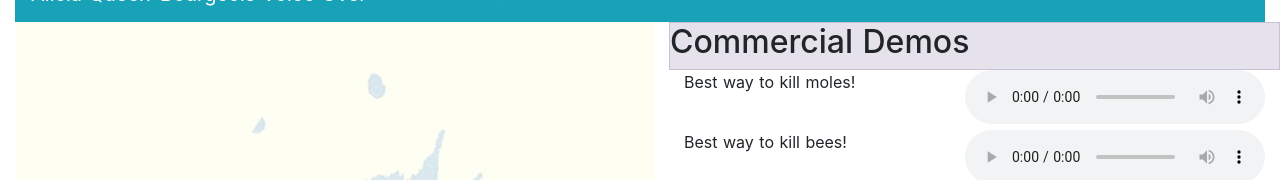
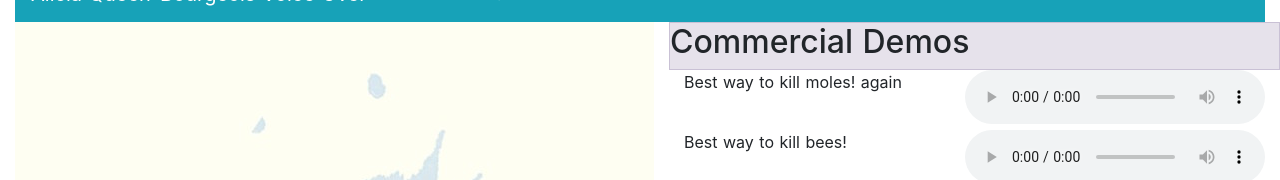
Before and after one commit to RaphBourgeois/alicia-website, a Nuxt app: page / in a window 1280 px wide. Shown: the part 334-514 px from the top of the page. Built offline with nearby package versions, Linux system fonts and the light colour scheme.

Commit message:
stupid change did large file rollback worked

```diff
--- a/pages/index.vue
+++ b/pages/index.vue
@@ -25,7 +25,7 @@
       </b-row>
       <b-row>
         <b-col>
-          Best way to kill moles!
+          Best way to kill moles! again
         </b-col>
         <b-col>
         <audio controls>
```
